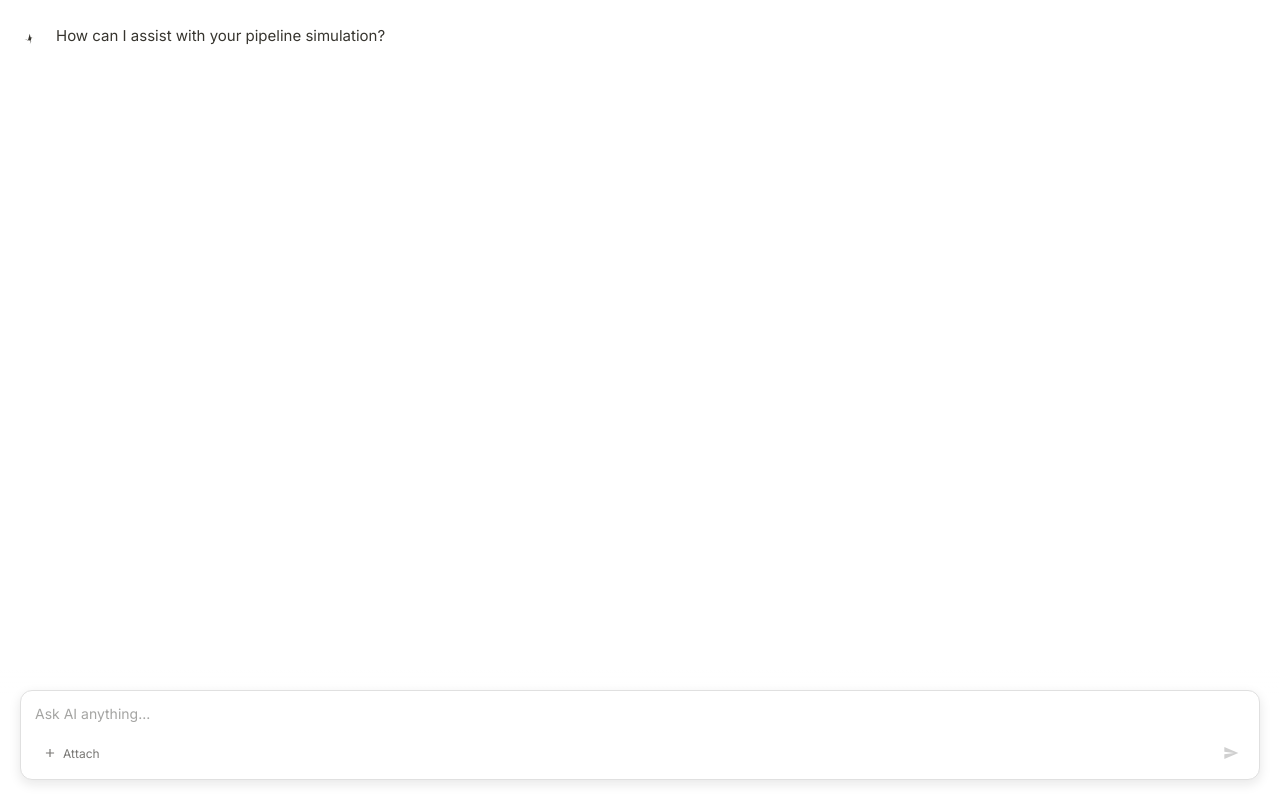
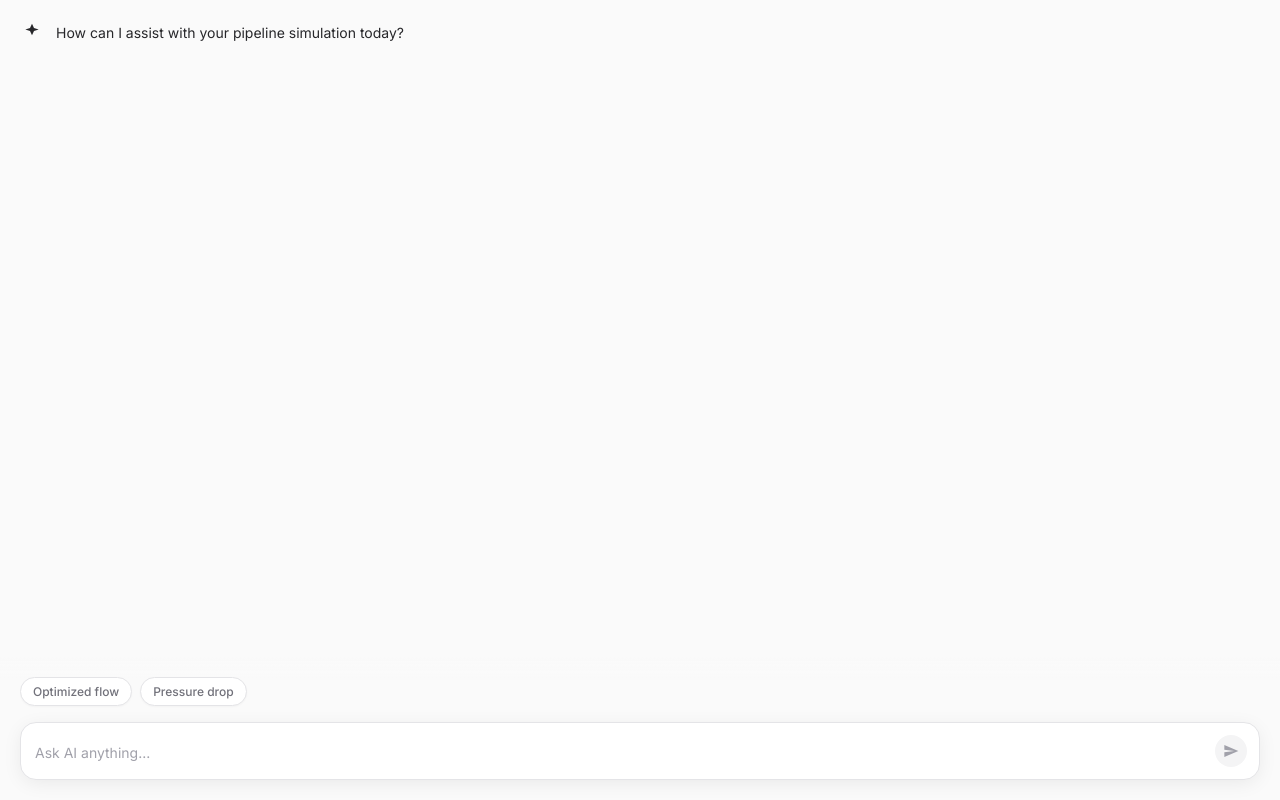
Before and after one commit to epicmaxo/sps-ai-, a FastAPI app: page /chat-ui in a window 1280 px wide. Run offline with FastAPI, Linux system fonts and the light colour scheme.

Commit message:
style: Clean Notion AI UI with Contrast & Actions

```diff
--- a/templates/chat_iframe.html
+++ b/templates/chat_iframe.html
@@ -7,66 +7,74 @@
     <title>SPS AI</title>
     <link href="https://fonts.googleapis.com/css2?family=Inter:wght@400;500;600&display=swap" rel="stylesheet">
     <style>
+        /* Elite Zinc Palette */
         :root {
-            /* Notion Light Mode Palette */
-            --bg-body: #ffffff;
-            --bg-cursor: #f2f3f5;
-            /* Hover/Selection */
-            --text-main: #37352f;
-            --text-muted: #787774;
-            --border-subtle: #e9e9e8;
-            --shadow-card: rgba(15, 15, 15, 0.05);
-            --shadow-input: rgba(15, 15, 15, 0.1);
+            /* Backgrounds */
+            --bg-body: #fafafa;
+            /* Zinc-50ish */
+            --bg-card: #ffffff;
+            --bg-bubble-user: #18181b;
+            /* Zinc-900 */
+            --bg-bubble-ai: transparent;
 
-            /* Input & Accents */
-            --bg-input: #ffffff;
-            --border-input: #e0e0e0;
-            --accent-blue: #007aff;
-            --user-bubble: #f0f0ef;
-            /* Very subtle grey for user */
+            /* Text */
+            --text-main: #27272a;
+            /* Zinc-800 */
+            --text-muted: #71717a;
+            /* Zinc-500 */
+            --text-inverted: #ffffff;
 
-            /* Dims */
-            --radius-lg: 12px;
-            --radius-pill: 100px;
-            --font-family: 'Inter', -apple-system, BlinkMacSystemFont, "Segoe UI", Roboto, sans-serif;
+            /* Borders & Shadows */
+            --border-subtle: #e4e4e7;
+            /* Zinc-200 */
+            --shadow-float: 0 4px 20px -2px rgba(0, 0, 0, 0.08);
+
+            /* Suggestions */
+            --bg-chip: #ffffff;
+            --border-chip: #e4e4e7;
+            --hover-chip: #f4f4f5;
+
+            /* Dimensions */
+            --radius-xl: 16px;
+            --radius-md: 8px;
+            --font-family: 'Inter', -apple-system, BlinkMacSystemFont, sans-serif;
         }
 
         * {
             box-sizing: border-box;
         }
 
+        html,
         body {
+            height: 100%;
+            width: 100%;
             margin: 0;
             padding: 0;
             font-family: var(--font-family);
             background-color: var(--bg-body);
             color: var(--text-main);
-            height: 100vh;
-            display: flex;
-            flex-direction: column;
             overflow: hidden;
             -webkit-font-smoothing: antialiased;
         }
 
-        /* --- Chat Scroll Area --- */
+        /* --- Chat Area --- */
         #chat-container {
-            flex: 1;
+            height: 100%;
             overflow-y: auto;
-            padding: 24px 20px 140px 20px;
-            /* Deep bottom padding for floating input */
+            /* Bottom padding clears the input area */
+            padding: 20px 20px 160px 20px;
             display: flex;
             flex-direction: column;
-            gap: 20px;
+            gap: 24px;
         }
 
-        /* Scrollbar */
         #chat-container::-webkit-scrollbar {
-            width: 6px;
+            width: 4px;
         }
 
         #chat-container::-webkit-scrollbar-thumb {
-            background-color: rgba(0, 0, 0, 0.06);
-            border-radius: 3px;
+            background-color: rgba(0, 0, 0, 0.1);
+            border-radius: 4px;
         }
 
         #chat-container::-webkit-scrollbar-track {
@@ -88,163 +96,160 @@
             }
         }
 
-        /* Avatar */
         .avatar {
             width: 24px;
             height: 24px;
-            margin-top: 3px;
             flex-shrink: 0;
+            color: var(--text-main);
             display: flex;
             align-items: center;
             justify-content: center;
-            color: var(--text-main);
         }
 
         .avatar svg {
-            width: 18px;
-            height: 18px;
-            fill: currentColor;
+            width: 20px;
+            height: 20px;
         }
 
-        /* Message Content */
         .message-content {
-            font-size: 15px;
+            font-size: 14px;
             line-height: 1.6;
             color: var(--text-main);
-            max-width: 92%;
-            word-wrap: break-word;
+            max-width: 95%;
         }
 
-        .message-content b {
-            font-weight: 600;
-        }
-
-        /* User Message: Minimalist Bubble */
+        /* User Bubble: High Contrast Black */
         .message-row.user {
             justify-content: flex-end;
         }
 
         .message-row.user .message-content {
-            background-color: var(--user-bubble);
+            background-color: var(--bg-bubble-user);
+            color: var(--text-inverted);
             padding: 8px 14px;
-            border-radius: var(--radius-lg);
-            border-bottom-right-radius: 2px;
-            color: var(--text-main);
+            border-radius: var(--radius-xl);
+            border-bottom-right-radius: 4px;
+            box-shadow: 0 4px 6px -1px rgba(0, 0, 0, 0.1);
         }
 
-        /* AI Message: Plain Text (Classic Notion style) */
+        /* AI Message: Clean */
         .message-row.ai .message-content {
-            padding: 0;
-            /* No background for AI to keep it clean like a doc */
+            padding-top: 2px;
         }
 
-        /* --- Floating Input Card --- */
+        /* --- Input Section --- */
         #input-container {
             position: absolute;
             bottom: 0;
             left: 0;
             right: 0;
             padding: 20px;
-            background: linear-gradient(to top, var(--bg-body) 80%, rgba(255, 255, 255, 0));
+            background: linear-gradient(to top, var(--bg-body) 85%, rgba(250, 250, 250, 0));
             display: flex;
-            justify-content: center;
+            flex-direction: column;
+            gap: 12px;
+            align-items: center;
         }
 
+        /* Quick Suggestions */
+        #suggestions {
+            display: flex;
+            gap: 8px;
+            width: 100%;
+            overflow-x: auto;
+            padding-bottom: 4px;
+            scrollbar-width: none;
+            /* Hide scrollbar */
+        }
+
+        #suggestions::-webkit-scrollbar {
+            display: none;
+        }
+
+        .chip {
+            background-color: var(--bg-chip);
+            border: 1px solid var(--border-chip);
+            color: var(--text-muted);
+            padding: 6px 12px;
+            border-radius: 100px;
+            font-size: 12px;
+            font-weight: 500;
+            white-space: nowrap;
+            cursor: pointer;
+            transition: all 0.2s;
+            box-shadow: 0 1px 2px rgba(0, 0, 0, 0.03);
+        }
+
+        .chip:hover {
+            color: var(--text-main);
+            background-color: var(--hover-chip);
+            border-color: #d4d4d8;
+            transform: translateY(-1px);
+        }
+
+        /* Input Card */
         .notion-card {
             width: 100%;
-            background-color: var(--bg-input);
-            border: 1px solid var(--border-input);
-            border-radius: var(--radius-lg);
-            box-shadow: 0 4px 12px var(--shadow-input);
-            padding: 12px 14px;
+            background-color: var(--bg-card);
+            border: 1px solid var(--border-subtle);
+            border-radius: var(--radius-xl);
+            box-shadow: var(--shadow-float);
+            padding: 12px;
             display: flex;
-            flex-direction: column;
+            align-items: flex-end;
+            /* Align textarea and button to bottom */
             gap: 8px;
             transition: box-shadow 0.2s, border-color 0.2s;
         }
 
         .notion-card:focus-within {
-            border-color: #d0d0d0;
-            box-shadow: 0 6px 16px rgba(0, 0, 0, 0.08);
-            /* Slightly lifted */
+            border-color: #a1a1aa;
+            box-shadow: 0 8px 30px -4px rgba(0, 0, 0, 0.12);
         }
 
-        /* Input Field */
         textarea {
+            flex: 1;
             border: none;
             background: transparent;
             font-family: inherit;
             font-size: 14px;
             color: var(--text-main);
-            padding: 0;
+            padding: 4px 2px;
             margin: 0;
             outline: none;
             resize: none;
             min-height: 24px;
-            max-height: 150px;
+            max-height: 120px;
             line-height: 1.5;
         }
 
         textarea::placeholder {
-            color: #a5a5a3;
-        }
-
-        /* Toolbar Actions */
-        .toolbar {
-            display: flex;
-            justify-content: space-between;
-            align-items: center;
-            padding-top: 4px;
-        }
-
-        .toolbar-left {
-            display: flex;
-            gap: 4px;
-        }
-
-        .action-btn {
-            display: flex;
-            align-items: center;
-            gap: 6px;
-            padding: 4px 8px;
-            border-radius: 6px;
-            font-size: 12px;
-            color: var(--text-muted);
-            cursor: pointer;
-            transition: background 0.1s;
-        }
-
-        .action-btn:hover {
-            background-color: var(--bg-cursor);
-            color: var(--text-main);
-        }
-
-        .action-btn svg {
-            width: 14px;
-            height: 14px;
-            stroke-width: 2px;
+            color: #a1a1aa;
         }
 
         /* Send Button */
         #send-btn {
-            background: transparent;
+            background: #f4f4f5;
+            /* Zinc-100 */
             border: none;
-            width: 28px;
-            height: 28px;
-            border-radius: 4px;
+            width: 32px;
+            height: 32px;
+            border-radius: 50%;
             display: flex;
             align-items: center;
             justify-content: center;
-            color: #d0d0d0;
+            color: #a1a1aa;
             cursor: default;
-            /* Disabled state initially */
-            transition: color 0.1s, background 0.1s;
+            transition: all 0.2s;
+            flex-shrink: 0;
         }
 
         #send-btn.active {
             cursor: pointer;
-            color: var(--accent-blue);
-            background-color: rgba(0, 122, 255, 0.1);
+            background-color: #18181b;
+            /* Zinc-900 (Black) */
+            color: white;
+            transform: scale(1.05);
         }
 
         #send-btn svg {
@@ -253,17 +258,17 @@
             fill: currentColor;
         }
 
-        /* Loading Dots */
+        /* Loading */
         .typing-dots {
             display: flex;
             gap: 4px;
-            padding: 4px 0;
+            padding: 6px 0;
         }
 
         .dot {
-            width: 4px;
-            height: 4px;
-            background-color: #999;
+            width: 5px;
+            height: 5px;
+            background: #a1a1aa;
             border-radius: 50%;
             animation: dance 1.4s infinite ease-in-out both;
         }
@@ -297,38 +302,33 @@
         <!-- AI Greeting -->
         <div class="message-row ai">
             <div class="avatar">
-                <!-- Notion Sparkle Icon -->
-                <svg viewBox="0 0 24 24">
-                    <path d="M9 19l2.5-9L19 12l-9-2.5L9 5l-2.5 9L2 12l9 2.5z" />
+                <!-- Sparkle -->
+                <svg viewBox="0 0 24 24" fill="none" xmlns="http://www.w3.org/2000/svg">
+                    <path d="M12 2L14.4 7.2L20 9L14.4 10.8L12 16L9.6 10.8L4 9L9.6 7.2L12 2Z" fill="currentColor" />
                 </svg>
             </div>
             <div class="message-content">
-                How can I assist with your pipeline simulation?
+                How can I assist with your pipeline simulation today?
             </div>
         </div>
     </div>
 
-    <!-- Floating Input -->
+    <!-- Bottom Section -->
     <div id="input-container">
+        <!-- Quick Actions / Suggestions -->
+        <div id="suggestions">
+            <div class="chip" onclick="usePrompt('How to optimized flow?')">Optimized flow</div>
+            <div class="chip" onclick="usePrompt('Analyze pressure drop')">Pressure drop</div>
+        </div>
+
+        <!-- Input Card -->
         <div class="notion-card">
             <textarea id="message-input" placeholder="Ask AI anything..." rows="1"></textarea>
-
-            <div class="toolbar">
-                <div class="toolbar-left">
-                    <div class="action-btn">
-                        <!-- Plus icon -->
-                        <svg viewBox="0 0 24 24" fill="none" stroke="currentColor">
-                            <path d="M12 5v14M5 12h14" />
-                        </svg>
-                        Attach
-                    </div>
-                </div>
-                <button id="send-btn">
-                    <svg viewBox="0 0 24 24">
-                        <path d="M2.01 21L23 12 2.01 3 2 10l15 2-15 2z"></path>
-                    </svg>
-                </button>
-            </div>
+            <button id="send-btn">
+                <svg viewBox="0 0 24 24">
+                    <path d="M2.01 21L23 12 2.01 3 2 10l15 2-15 2z"></path>
+                </svg>
+            </button>
         </div>
     </div>
 
@@ -336,21 +336,23 @@
         const chatContainer = document.getElementById('chat-container');
         const input = document.getElementById('message-input');
         const sendBtn = document.getElementById('send-btn');
+        const suggestions = document.getElementById('suggestions');
         let conversationId = localStorage.getItem('sps_conversation_id') || null;
 
-        // Auto-Resize & State
+        function usePrompt(text) {
+            input.value = text;
+            input.dispatchEvent(new Event('input'));
+            input.focus();
+            sendMessage();
+        }
+
         input.addEventListener('input', function () {
             this.style.height = 'auto';
             this.style.height = Math.min(this.scrollHeight, 120) + 'px';
-
-            if (this.value.trim().length > 0) {
-                sendBtn.classList.add('active');
-            } else {
-                sendBtn.classList.remove('active');
-            }
+            if (this.value.trim().length > 0) sendBtn.classList.add('active');
+            else sendBtn.classList.remove('active');
         });
 
-        // Enter to Send
         input.addEventListener('keydown', function (e) {
             if (e.key === 'Enter' && !e.shiftKey) {
                 e.preventDefault();
@@ -366,10 +368,11 @@
             const text = input.value.trim();
             if (!text) return;
 
-            // UI Reset
+            // UI Optimistic Updates
             input.value = '';
             input.style.height = 'auto';
             sendBtn.classList.remove('active');
+            suggestions.style.display = 'none'; // Hide suggestions after first message
             input.focus();
 
             appendMessage('user', text);
@@ -395,7 +398,7 @@
 
             } catch (error) {
                 removeLoading(loadingId);
-                appendMessage('ai', "Unable to connect to AI.");
+                appendMessage('ai', "Error connecting.");
             }
         }
 
@@ -406,17 +409,13 @@
             if (role === 'ai') {
                 const avatar = document.createElement('div');
                 avatar.className = 'avatar';
-                avatar.innerHTML = `<svg viewBox="0 0 24 24"><path d="M9 19l2.5-9L19 12l-9-2.5L9 5l-2.5 9L2 12l9 2.5z"/></svg>`;
+                avatar.innerHTML = `<svg viewBox="0 0 24 24" fill="none"><path d="M12 2L14.4 7.2L20 9L14.4 10.8L12 16L9.6 10.8L4 9L9.6 7.2L12 2Z" fill="currentColor"/></svg>`;
                 row.appendChild(avatar);
             }
 
             const content = document.createElement('div');
             content.className = 'message-content';
-
-            // Bold support
-            let formatted = text.replace(/\*\*(.*?)\*\*/g, '<b>$1</b>').replace(/\n/g, '<br>');
-            content.innerHTML = formatted;
-
+            content.innerHTML = text.replace(/\*\*(.*?)\*\*/g, '<b>$1</b>').replace(/\n/g, '<br>');
             row.appendChild(content);
             chatContainer.appendChild(row);
             scrollToBottom();
@@ -428,7 +427,7 @@
             row.id = id;
             row.className = 'message-row ai';
             row.innerHTML = `
-                <div class="avatar"><svg viewBox="0 0 24 24"><path d="M9 19l2.5-9L19 12l-9-2.5L9 5l-2.5 9L2 12l9 2.5z"/></svg></div>
+                <div class="avatar"><svg viewBox="0 0 24 24" fill="none"><path d="M12 2L14.4 7.2L20 9L14.4 10.8L12 16L9.6 10.8L4 9L9.6 7.2L12 2Z" fill="currentColor"/></svg></div>
                 <div class="message-content">
                     <div class="typing-dots"><div class="dot"></div><div class="dot"></div><div class="dot"></div></div>
                 </div>
@@ -444,9 +443,7 @@
         }
 
         function scrollToBottom() {
-            setTimeout(() => {
-                chatContainer.scrollTop = chatContainer.scrollHeight;
-            }, 50);
+            setTimeout(() => { chatContainer.scrollTop = chatContainer.scrollHeight; }, 50);
         }
     </script>
 </body>
```
